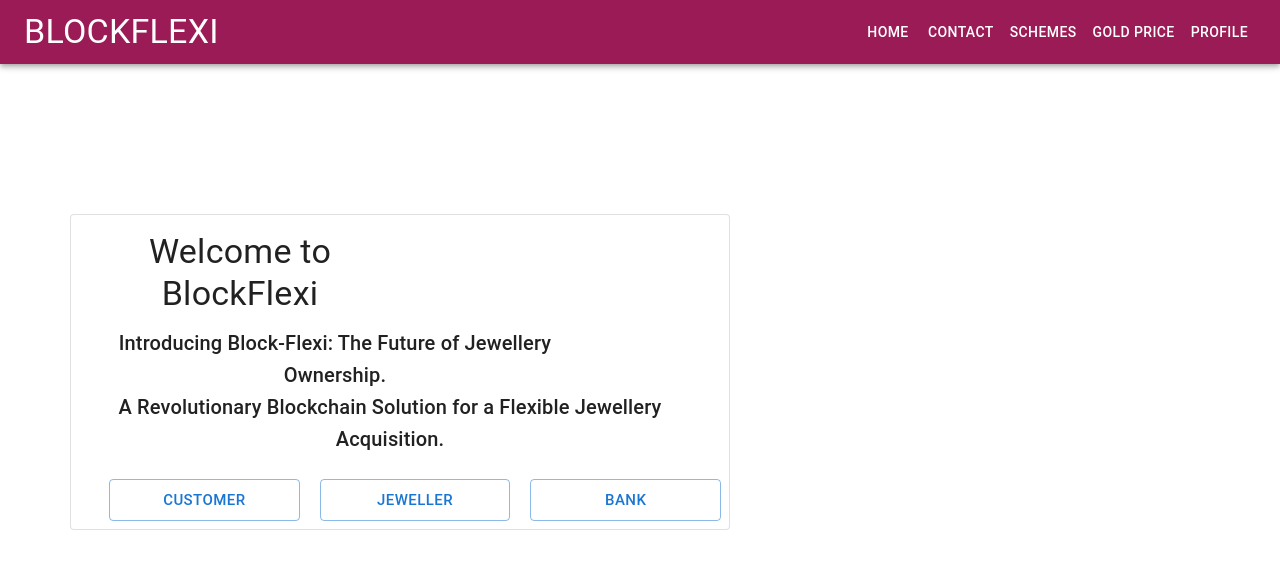
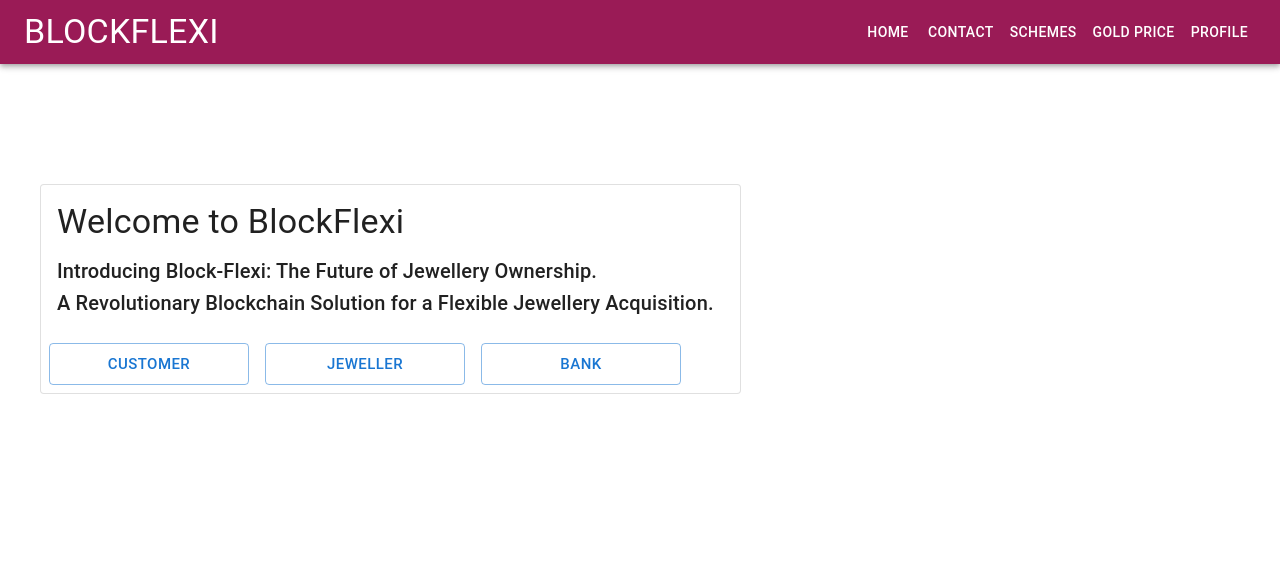
Before and after one commit to Selva1712098/BlockFlexi, a React (Create React App) app in the folder blockflexi/: page / in a window 1280 px wide. Shown: the top 566 px of the page. Built offline with nearby package versions, Linux system fonts and the light colour scheme.

Commit message:
new commit

```diff
--- a/blockflexi/src/components/Header.js
+++ b/blockflexi/src/components/Header.js
@@ -9,7 +9,8 @@ import {
   ListItem,
   ListItemText,
   Menu,
-  MenuItem
+  MenuItem,
+  Stack
 } from "@mui/material";
 import {Card,CardContent,CardActions} from '@mui/material';
 
@@ -43,10 +44,11 @@ function Header() {
   };
 
 
+
   return (
     <div className="header">
-      <AppBar position="static" style={{ background: "#9A1B56" }}>
-        <Toolbar>
+      <AppBar position="static" style={{ background: "#9A1B56",display:'flex',flexDirection:'column' }}>
+        <Toolbar style={{display:'flex',flexFlow: 'row wrap',justifyContent:'center',alignItems:'center'}}>
           <Typography variant="h4" style={{ marginRight: "auto" }}>
             BLOCKFLEXI
           </Typography>
@@ -106,69 +108,38 @@ function Header() {
       </Menu>
         </Toolbar>
       </AppBar>
-    {/* <AppBar position="static" style={{ background: '#9A1B56' }}>
-      <Toolbar>
-        <Typography variant="h4" style={{ marginRight:"auto" }}>
-          BLOCKFLEXI
-        </Typography>
-        <Button color="inherit">Home</Button>
-        <Button color="inherit">Contact</Button>
-        <Button color="inherit" >Schemes </Button>
-        <Button color="inherit" onClick={handleClick}>Gold Price</Button>
-        <Popover
-          id={id}
-          open={open}
-          anchorEl={anchorEl}
-          onClose={handleClose}
-          anchorOrigin={{
-            vertical: 'bottom',
-            horizontal: 'center',
-          }}
-          transformOrigin={{
-            vertical: 'top',
-            horizontal: 'center',
-          }}
-        >
-          <List>
-            <ListItem >
-              <ListItemText primary="Current Gold Price per gm" style={listitemtext}/>
-            </ListItem>
-            <ListItem >
-              <ListItemText primary="Rs.22,500" style={{fontSize:'14px',
-        fontWeight:'bold',
-        color:'#000'}}/>
-            </ListItem>
 
-          </List>
-        </Popover>
-        <Button color="inherit">Profile</Button>
-      </Toolbar>
-    </AppBar> */}
-    <Card style={{ margin: '150px  550px 0  70px',Width:'400px'}} variant="outlined" raised="true">
+    <div style={{ display: 'flex' ,flexWrap:'row wrap'}}>
+    <Card style={{ Width:'400px',display: 'flex' ,flexDirection:'column',margin:'120px 0 0 40px'}} variant="outlined" >
         <CardContent>
           <Typography variant="h4" component="h2" style={{ marginRight:"320px",marginBottom:"12px"  }}>
             Welcome to BlockFlexi
           </Typography>
-          <Typography variant="h6" component="h2" style={{ marginRight:"130px" }}>
+          <Typography variant="h6" component="h2" style={{ textAlign:'justify'  }}>
           Introducing Block-Flexi: The Future of Jewellery Ownership.
           </Typography>
-          <Typography variant="h6" component="h2" style={{ marginRight:"20px" }}>
+          <Typography variant="h6" component="h2" style={{ textAlign:'justify'  }}>
             A Revolutionary Blockchain Solution for a Flexible Jewellery Acquisition.
           </Typography>
+
         </CardContent>
-        <CardActions style={{ display: 'flex' }}>
-          <Button size="large" variant="outlined"  style={{marginLeft:"30px",width:"200px"}}>
+        <CardActions>
+          <Stack spacing={2} direction='row'>
+      <Button size="large" variant="outlined"  style={{width:"200px"  }}>
             Customer
           </Button>
-          <Button size="large"  variant="outlined"   style={{marginLeft:"20px",width:"200px"}}>
+          <Button size="large"  variant="outlined"   style={{width:"200px"}}>
             Jeweller
           </Button>
-          <Button size="large"  variant="outlined"   style={{marginLeft:"20px",width:"200px"}}>
+          <Button size="large"  variant="outlined"   style={{width:"200px"}}>
             Bank
           </Button>
+          </Stack>
         </CardActions>
+
+
       </Card>
-
+      </div>
     </div>
   );
 }
```
